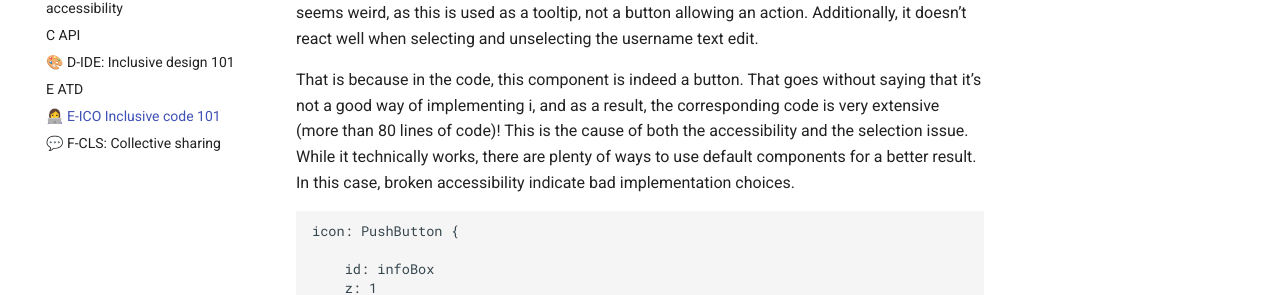
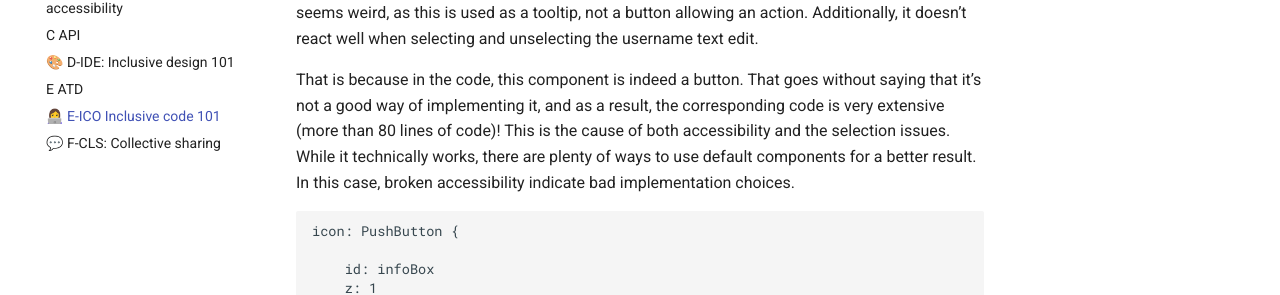
Before and after one commit to savoirfairelinux/building-inclusive-open-source-software, an MkDocs documentation site: the page built from docs/E-ICO.md, in a window 1280 px wide and 900 px high, scrolled down 2399 px. Shown: the part 190-485 px from the top of the window. Built offline with MkDocs 1.6.1 and Material for MkDocs 9.7.7, drawn with Linux system fonts in a browser that asks for light colours; some of the changed text lies outside the part shown.

Commit message:
E-ICO: little fixes

````diff
--- a/docs/E-ICO.md
+++ b/docs/E-ICO.md
@@ -67,7 +67,7 @@ Let’s investigate that by taking a look at the most obviously broken component
 
 It’s an “info box” (as called in the code), but a screen reader will handle it as a push button. That seems weird, as this is used as a tooltip, not a button allowing an action. Additionally, it doesn’t react well when selecting and unselecting the username text edit.
 
-That is because in the code, this component is indeed a button. That goes without saying that it’s not a good way of implementing i, and as a result, the corresponding code is very extensive (more than 80 lines of code)! This is the cause of both the accessibility and the selection issue. While it technically works, there are plenty of ways to use default components for a better result. In this case, broken accessibility indicate bad implementation choices.
+That is because in the code, this component is indeed a button. That goes without saying that it’s not a good way of implementing it, and as a result, the corresponding code is very extensive (more than 80 lines of code)! This is the cause of both accessibility and the selection issues. While it technically works, there are plenty of ways to use default components for a better result. In this case, broken accessibility indicate bad implementation choices.
 
 ```cpp
 icon: PushButton {
````
Also changed, not shown: other parts of docs/E-ICO.md (+2 -1 lines).
